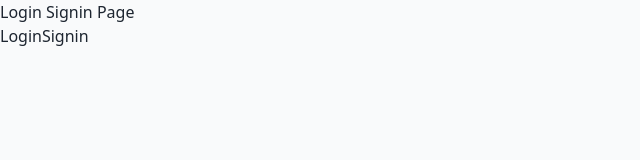
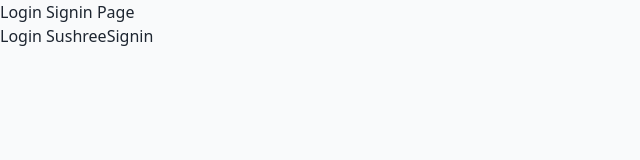
Before and after one commit to Pratik-k-sahoo/AI-Finance-Manager, a React (Vite) app: page /auth in a window 1280 px wide. Shown: the top 160 px of the page, without its empty margins (0-640 px from the left). Built offline with nearby package versions, Linux system fonts and the light colour scheme.

Commit message:
Login Sushree

```diff
--- a/src/pages/Auth.jsx
+++ b/src/pages/Auth.jsx
@@ -65,7 +65,7 @@ function Auth() {
 	return (
 		<div>
 			<h1>Login Signin Page</h1>
-      <button onClick={handleLogin}>Login</button>
+      <button onClick={handleLogin}>Login Sushree</button>
       <button onClick={handleSignup}>Signin</button>
 		</div>
 	);
```
